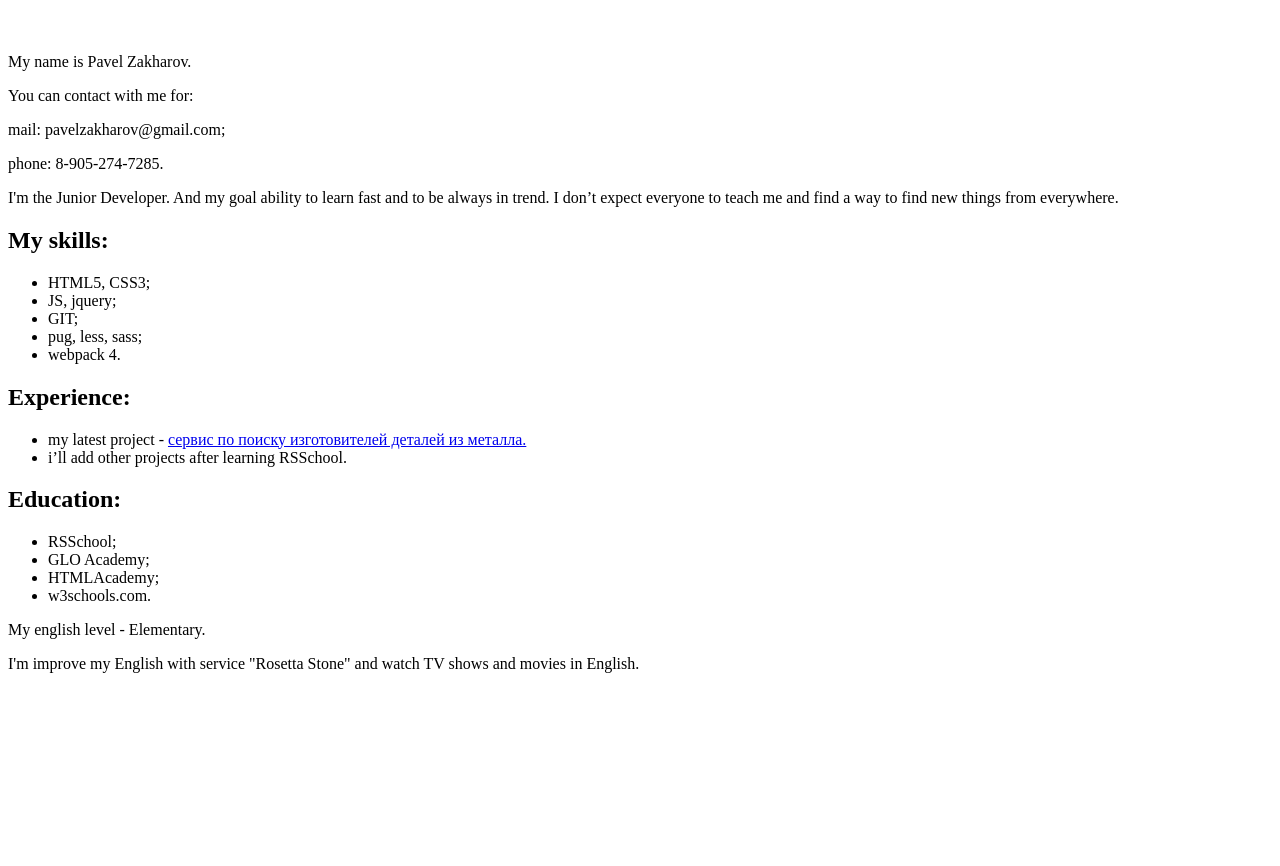
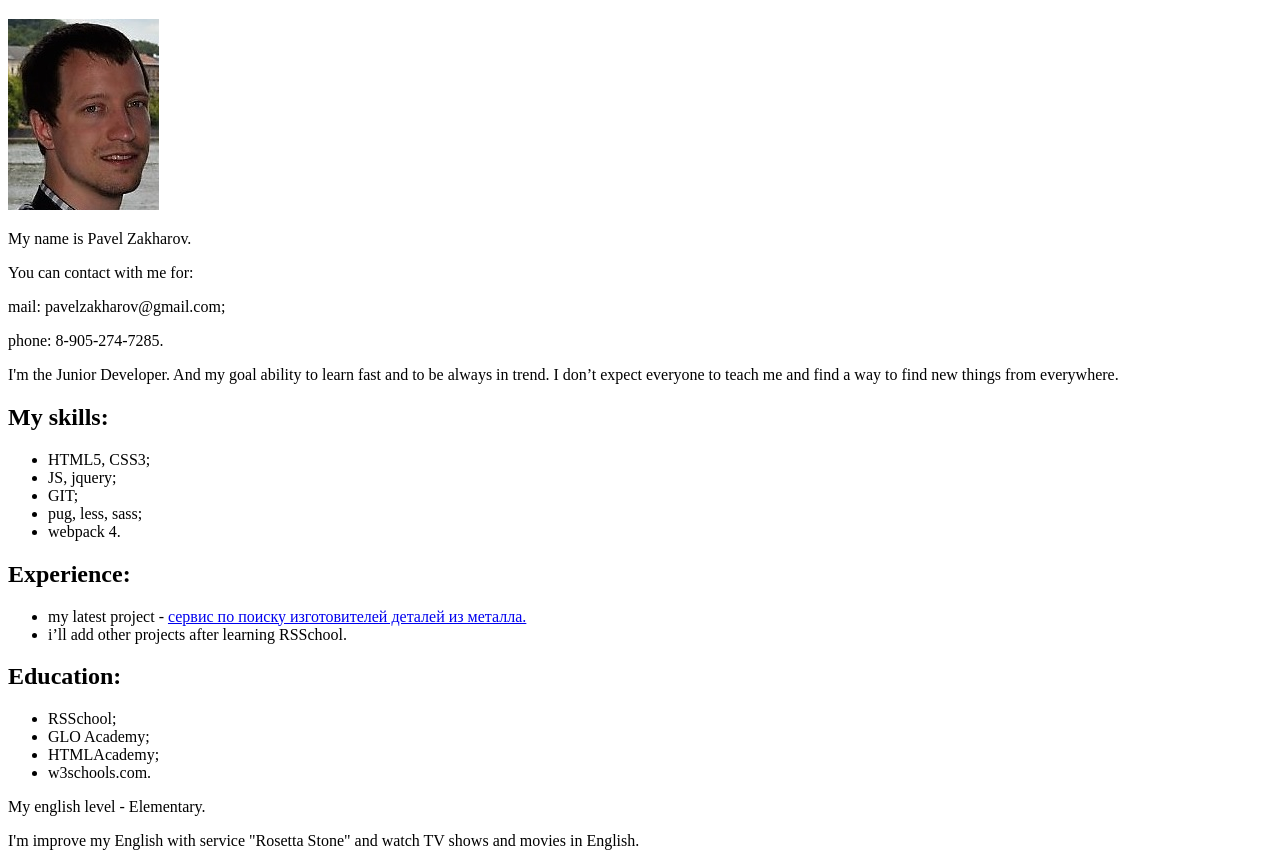
Before and after one commit to PavelZaharov1987/rsschool-cv, a plain HTML site: page index.html in a window 1280 px wide. Shown: the part 61-927 px from the top of the page. Before the commit the page ends 800 px from the top, so only its background shows below. Drawn offline with Linux system fonts and the light colour scheme.

Commit message:
feat: add my photo

```diff
--- a/index.html
+++ b/index.html
@@ -11,7 +11,7 @@
         <header>
             <h1>Резюме</h1>
             <div class="header-photo">
-                <img src="" alt="">
+                <img src="assets/image/my_photo.png" alt="photo" width="151" height="191">
                 <p>My name is Pavel Zakharov.</p>
             </div>
             <div class="header-contact">
```
Also changed, not shown: assets/image/my_photo.png (added).
